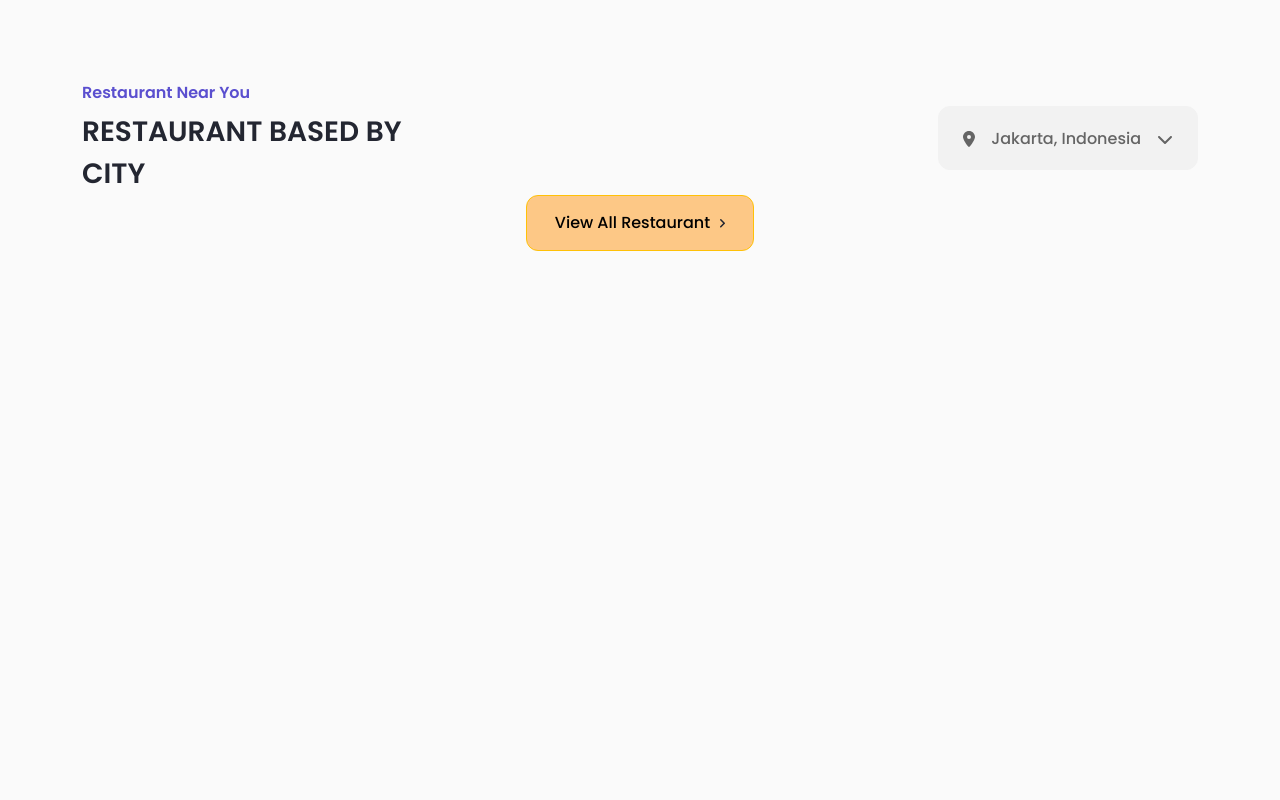
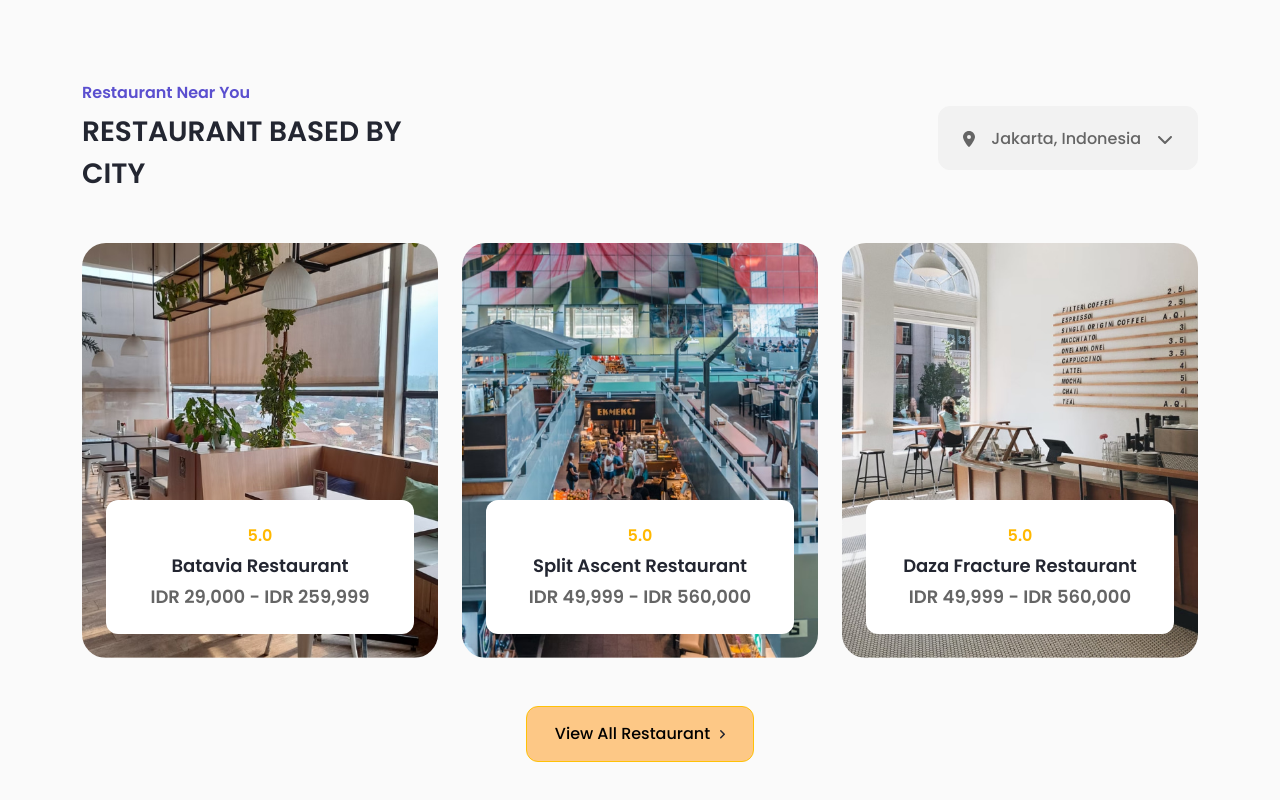
Before and after one commit to code7070/bwa-challenge-agustus, a React (Create React App) app: page / in a window 1280 px wide. Shown: the part 692-1492 px from the top of the page. Before the commit the page ends 1063 px from the top, so only its background shows below. Built offline with nearby package versions, Linux system fonts and the light colour scheme.

Commit message:
add resto setup

```diff
--- /dev/null
+++ b/src/components/restoCard/RestoCard.css
@@ -0,0 +1,30 @@
+.restoCard {
+  position: relative;
+  overflow: hidden;
+  height: 415px;
+  width: 425px;
+  display: flex;
+  justify-content: flex-end;
+  border-radius: 24px;
+  border: none;
+  flex-direction: column;
+}
+
+.restoCard__image {
+  position: absolute;
+  left: 0;
+  top: 0;
+  width: 100%;
+  height: 100%;
+  background: #efefef;
+}
+
+.restoCard__image img {
+  object-fit: cover;
+  width: 100%;
+  height: 100%;
+}
+
+.restoCard__info {
+  margin: 24px;
+}
--- /dev/null
+++ b/src/components/restoCard/RestoCard.js
@@ -0,0 +1,17 @@
+import { Card } from "react-bootstrap";
+import RestoInfo from "../restoInfo/RestoInfo";
+import "./RestoCard.css";
+
+export default function RestoCard({ loading, data }) {
+  console.log("Resto card: ", data);
+  return (
+    <Card className="restoCard">
+      <div className="restoCard__image">
+        {!loading && <img alt="" src={`/images/restaurant/${data.image}`} />}
+      </div>
+      <div className="restoCard__info">
+        <RestoInfo data={data} loading={loading} />
+      </div>
+    </Card>
+  );
+}
--- /dev/null
+++ b/src/components/restoInfo/RestoInfo.css
@@ -0,0 +1,52 @@
+.restoInfo {
+  position: relative;
+  background: #fff;
+  border-radius: 12px;
+  padding: 24px;
+  border: none;
+}
+
+.restoInfo__rating {
+  color: #ffb800;
+  margin-bottom: 4px;
+  font-size: 16px;
+  font-weight: 600;
+}
+
+.restoInfo__rating-loading {
+  width: 20px;
+  height: 20px;
+  background: #ffb800;
+  border-radius: 12px;
+  margin-bottom: 4px;
+}
+
+.restoInfo__name {
+  color: #232631;
+  font-size: 18px;
+  font-weight: 600;
+  margin-bottom: 4px;
+}
+
+.restoInfo__name-loading {
+  background: #232631;
+  border-radius: 12px;
+  width: 200px;
+  height: 20px;
+  opacity: 0.5;
+  margin-bottom: 4px;
+}
+
+.restoInfo__priceRange {
+  color: #656565;
+  font-weight: 600;
+  font-size: 18px;
+}
+
+.restoInfo__priceRange-loading {
+  background: #656565;
+  border-radius: 12px;
+  width: 250px;
+  height: 20px;
+  opacity: 0.5;
+}
--- /dev/null
+++ b/src/components/restoInfo/RestoInfo.js
@@ -0,0 +1,29 @@
+import { Card, Spinner } from "react-bootstrap";
+import "./RestoInfo.css";
+
+const convert = (num = 0) =>
+  `${num}`.toString().replace(/\B(?=(\d{3})+(?!\d))/g, ",");
+
+export default function RestoInfo({ loading, data }) {
+  if (!loading && !data) return "";
+  let rating = loading ? (
+    <Spinner animation="grow" variant="warning" />
+  ) : (
+    `${data.rating}.0`
+  );
+  let name = loading ? <div className="restoInfo__name-loading" /> : data.name;
+  let price = loading ? (
+    <div className="restoInfo__priceRange-loading" />
+  ) : (
+    `${`IDR ${convert(data.price.bottom)}`} - ${`IDR ${convert(
+      data.price.top
+    )}`}`
+  );
+  return (
+    <Card className="restoInfo d-flex align-items-center justify-content-between">
+      <div className="restoInfo__rating">{rating}</div>
+      <div className="restoInfo__name">{name}</div>
+      <div className="restoInfo__priceRange">{price}</div>
+    </Card>
+  );
+}
--- a/src/data/restaurantList.js
+++ b/src/data/restaurantList.js
@@ -1,4 +1,77 @@
 const restaurantList = [
+  {
+    name: "Batavia Restaurant",
+    rating: 5,
+    reviewedBy: 6650,
+    price: {
+      bottom: 29000,
+      top: 259999,
+    },
+    location: {
+      city: "Jakarta",
+      country: "Indonesia",
+    },
+    reservation: {
+      available: false,
+      cost: 0,
+    },
+    image: "batavia-restaurant.jpg",
+  },
+  {
+    name: "Split Ascent Restaurant",
+    rating: 5,
+    reviewedBy: 3620,
+    price: {
+      bottom: 49999,
+      top: 560000,
+    },
+    location: {
+      city: "Jakarta",
+      country: "Indonesia",
+    },
+    reservation: {
+      available: false,
+      cost: 0,
+    },
+    image: "split-ascent-restaurant.jpg",
+  },
+  {
+    name: "Daza Fracture Restaurant",
+    rating: 5,
+    reviewedBy: 3620,
+    price: {
+      bottom: 49999,
+      top: 560000,
+    },
+    location: {
+      city: "Jakarta",
+      country: "Indonesia",
+    },
+    reservation: {
+      available: false,
+      cost: 0,
+    },
+    image: "daza-fracture-restaurant.jpg",
+  },
+  {
+    name: "Padang Restaurant",
+    rating: 5,
+    reviewedBy: 5215,
+    sponsored: true,
+    price: {
+      bottom: 49999,
+      top: 560000,
+    },
+    location: {
+      city: "Padang",
+      country: "Indonesia",
+    },
+    reservation: {
+      available: true,
+      cost: 0,
+    },
+    image: "padang-restaurant.jpg",
+  },
   {
     name: "Bind Balorant",
     rating: {
@@ -17,58 +90,7 @@ const restaurantList = [
       available: false,
       cost: 0,
     },
-  },
-  {
-    name: "Batavia Restaurant",
-    rating: 5,
-    reviewedBy: 6650,
-    price: {
-      bottom: 29000,
-      top: 259999,
-    },
-    location: {
-      city: "Jakarta",
-      country: "Indonesia",
-    },
-    reservation: {
-      available: false,
-      cost: 0,
-    },
-  },
-  {
-    name: "Split Ascent Restaurant",
-    rating: 5,
-    reviewedBy: 3620,
-    price: {
-      bottom: 49999,
-      top: 560000,
-    },
-    location: {
-      city: "Jakarta",
-      country: "Indonesia",
-    },
-    reservation: {
-      available: false,
-      cost: 0,
-    },
-  },
-  {
-    name: "Padang Restaurant",
-    rating: 5,
-    reviewedBy: 5215,
-    sponsored: true,
-    price: {
-      bottom: 49999,
-      top: 560000,
-    },
-    location: {
-      city: "Padang",
-      country: "Indonesia",
-    },
-    reservation: {
-      available: true,
-      cost: 0,
-    },
+    image: "bind-balorant.jpg",
   },
 ];
 
--- a/src/sections/featuread/FeaturedSection.js
+++ b/src/sections/featuread/FeaturedSection.js
@@ -14,10 +14,35 @@ import {
 import ButtonYellow from "../../components/button/ButtonYellow";
 import HeadSection from "../../components/headSection/HeadSection";
 import "./FeaturedSection.css";
-import { useState } from "react";
+import { useEffect, useState } from "react";
+import RestoCard from "../../components/restoCard/RestoCard";
+import restaurantList from "../../data/restaurantList";
+
+const CardLoading = () => {
+  return (
+    <Stack direction="horizontal" gap={4}>
+      <RestoCard loading />
+      <RestoCard loading />
+      <RestoCard loading />
+    </Stack>
+  );
+};
 
 export default function FeaturedSection() {
   const [city, setCity] = useState("Jakarta, Indonesia");
+  const [data, setData] = useState(false);
+
+  useEffect(() => {
+    const list = restaurantList;
+    setData(false);
+    if (city) {
+      const lists = list.filter(
+        ({ location: loc }) => `${loc.city}, ${loc.country}` === city
+      );
+      console.log("list: ", lists);
+      setTimeout(setData, 2000, lists.slice(0, 3));
+    }
+  }, [city]);
 
   const doSet = (e) => setCity(e.target.innerText);
 
@@ -36,10 +61,7 @@ export default function FeaturedSection() {
             <DropdownButton
               variant="secondary"
               className="selectCity"
-              onClick={(e) => {
-                console.log("Select: ", e.target.innerText);
-                doSet(e);
-              }}
+              onClick={doSet}
               title={
                 <Stack direction="horizontal" gap={3}>
                   <FontAwesomeIcon icon={faLocationDot} />
@@ -54,6 +76,17 @@ export default function FeaturedSection() {
             </DropdownButton>
           </Col>
         </Row>
+        <Row className="mt-5 mb-5">
+          {data ? (
+            <Stack direction="horizontal" gap={4}>
+              {data.map((resto) => (
+                <RestoCard data={resto} />
+              ))}
+            </Stack>
+          ) : (
+            <CardLoading />
+          )}
+        </Row>
         <Row>
           <Col md={4} />
           <Col md={4}>
```
